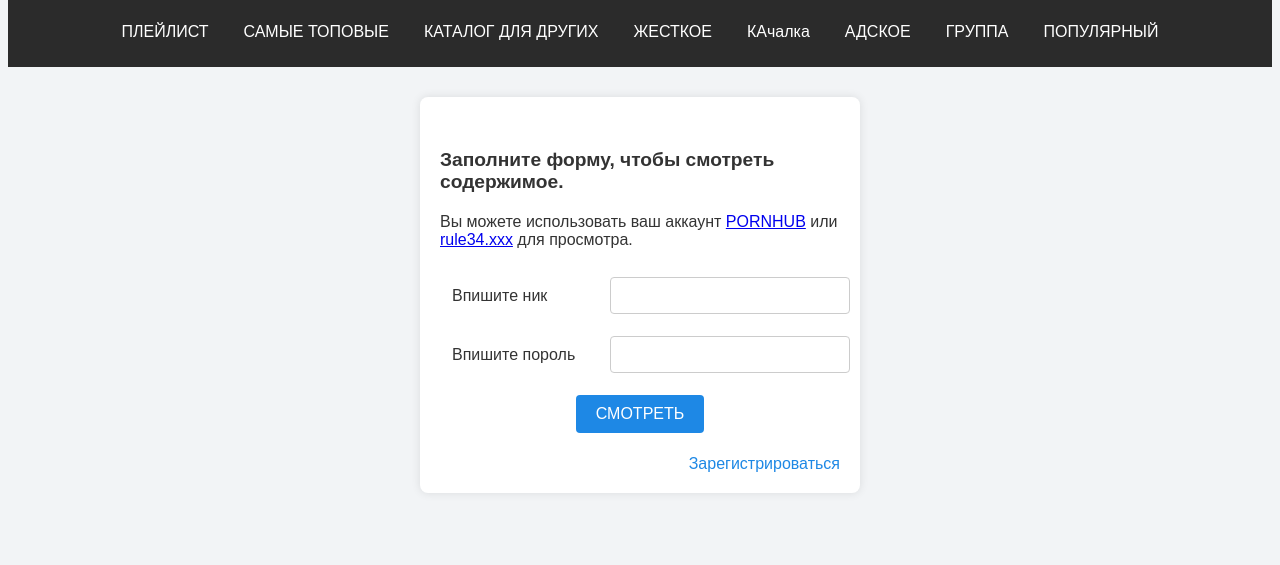
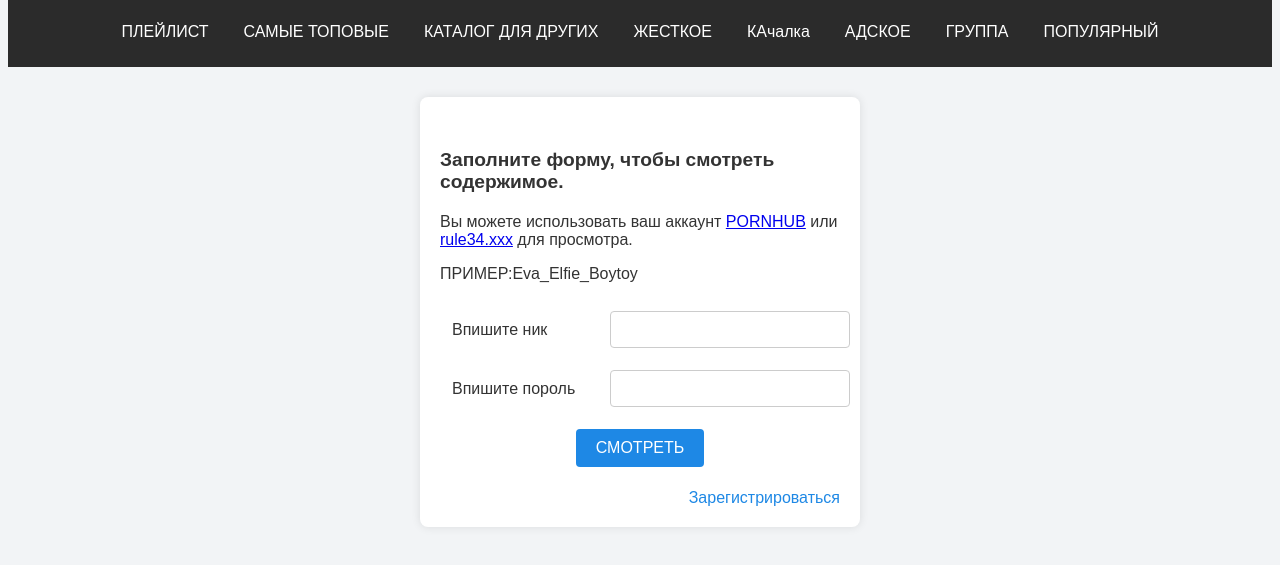
Before and after one commit to narikman/ioi28, a plain HTML site: page index.html in a window 1280 px wide. Shown: the part 95-660 px from the top of the page. Drawn offline with Linux system fonts and the light colour scheme.

Commit message:
index.html

```diff
--- a/index.html
+++ b/index.html
@@ -159,6 +159,7 @@
     <div class="enterPage">
         <h5>Заполните форму, чтобы смотреть содержимое.</h5>
         <p>Вы можете использовать ваш аккаунт <a href="#"><a href="https://www.youtube.com/watch?v=QD6H0W0HQG4" target="_blank">PORNHUB</a></a> или <a href="#"><a href="https://www.youtube.com/watch?v=CZmAZa2e1D4" target="_blank">rule34.xxx</a></a> для просмотра.</p>
+        <p>ПРИМЕР:Eva_Elfie_Boytoy</p>
         <form method="post" action="" onsubmit="checkCredentials(event)">
             <table class="table-form">
                 <tr>
```
